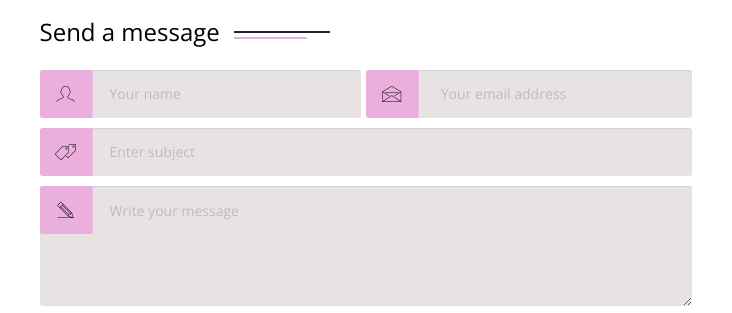
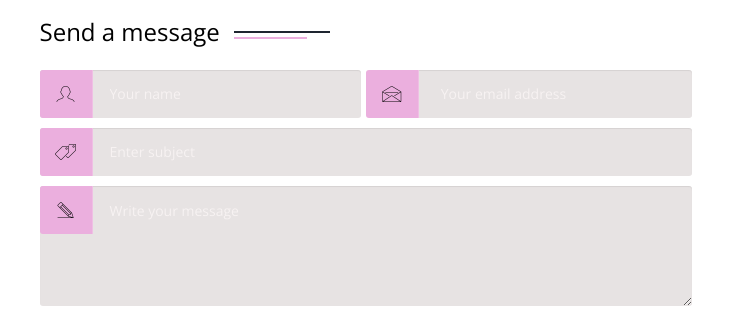
Before and after one commit to Bmkambe/portfolio, a plain HTML site: page contact.html in a window 1280 px wide. Shown: the part 289-602 px from the top of the page, 518-1250 px from the left. Drawn offline with nearby package versions, Linux system fonts and the light colour scheme; files whose address does not match are found by name.

Commit message:
update style.css

```diff
--- a/css/style.css
+++ b/css/style.css
@@ -1042,7 +1042,7 @@ label {
 }
 .contact-form .form-control {
   background-color: #e7e3e3;
-  color: #bcbcbc;
+  color: #faf5f5d0;
   border: 0 none;
   border-radius: 3px;
   height: 48px;
```
